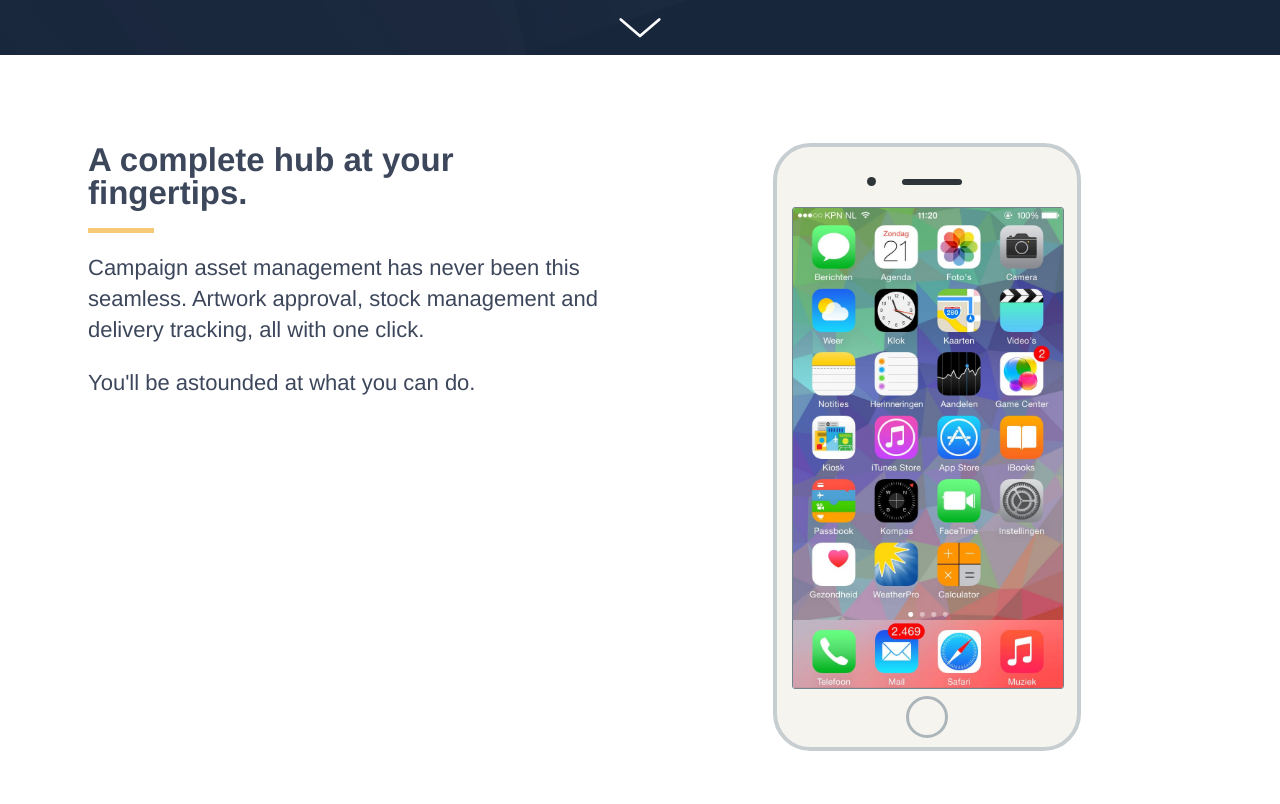
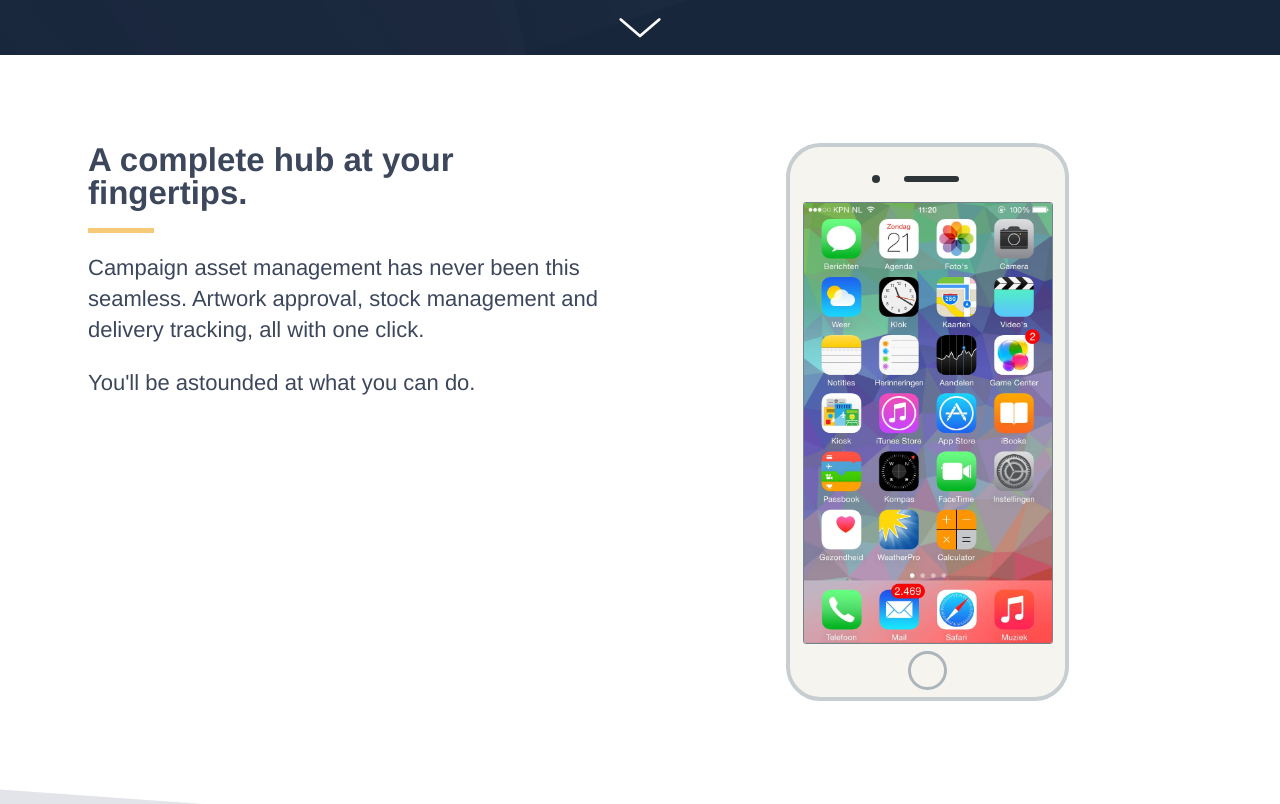
Before and after one commit to oliverjam/workstream-website, a website: page public/index.html in a window 1280 px wide. Shown: the part 856-1660 px from the top of the page. Drawn offline with Linux system fonts and the light colour scheme.

Commit message:
Make CSS products a set size. Also go the fuck to bed

```diff
--- a/src/scss/_iphone.scss
+++ b/src/scss/_iphone.scss
@@ -2,8 +2,8 @@
   box-sizing: content-box; // Stops border pushing things out of alignment
   position: relative;
   margin: 0 auto;
-  font-size: 2em;
-  font-size: calc(1em + 1vmin);
+  font-size: 1.25em;
+  // font-size: calc(1em + 1vmin);
   width: 10em;
   height: 20em;
   background-color: hsl(40, 30, 95);
```
Also changed, not shown: public/main.css.
